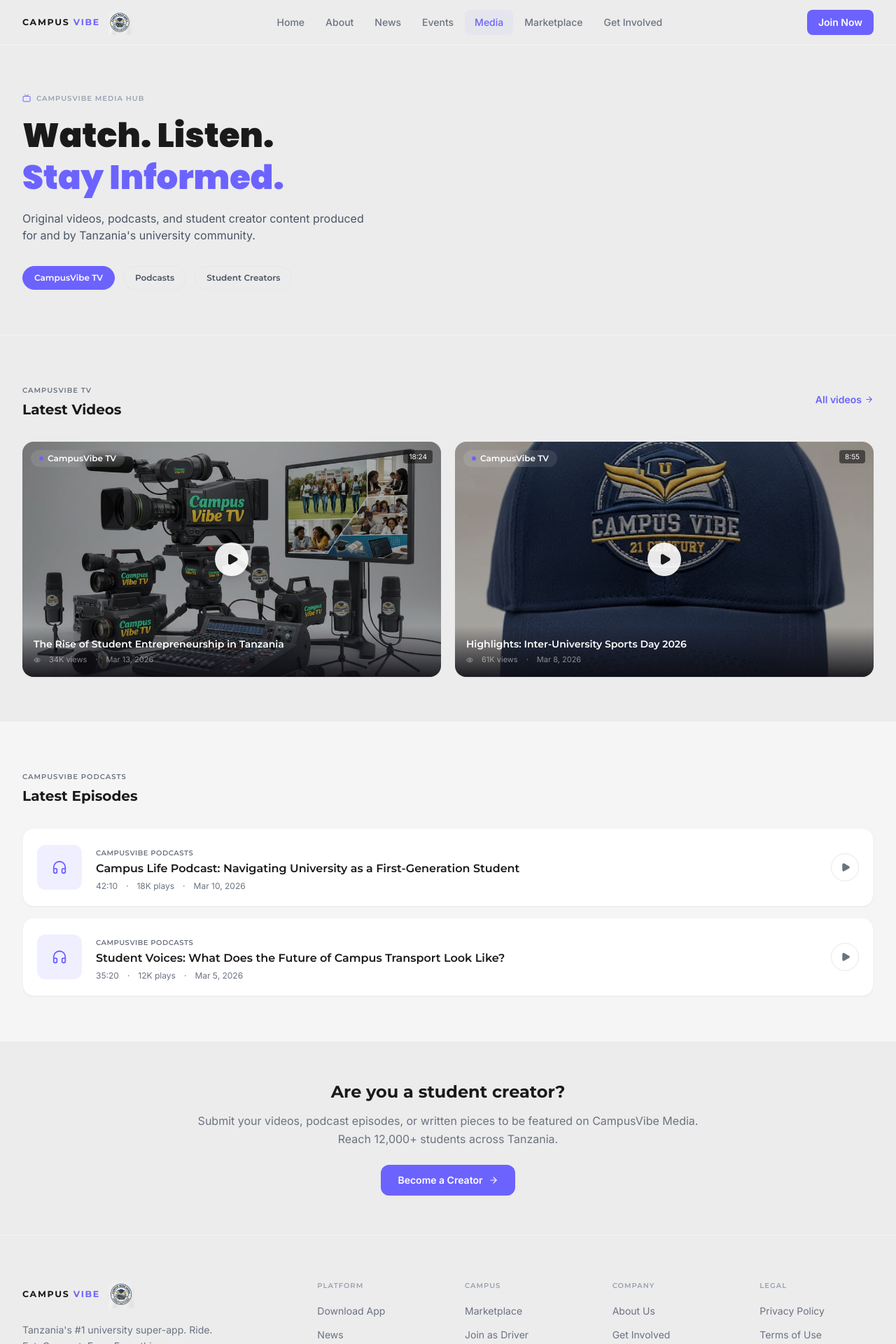
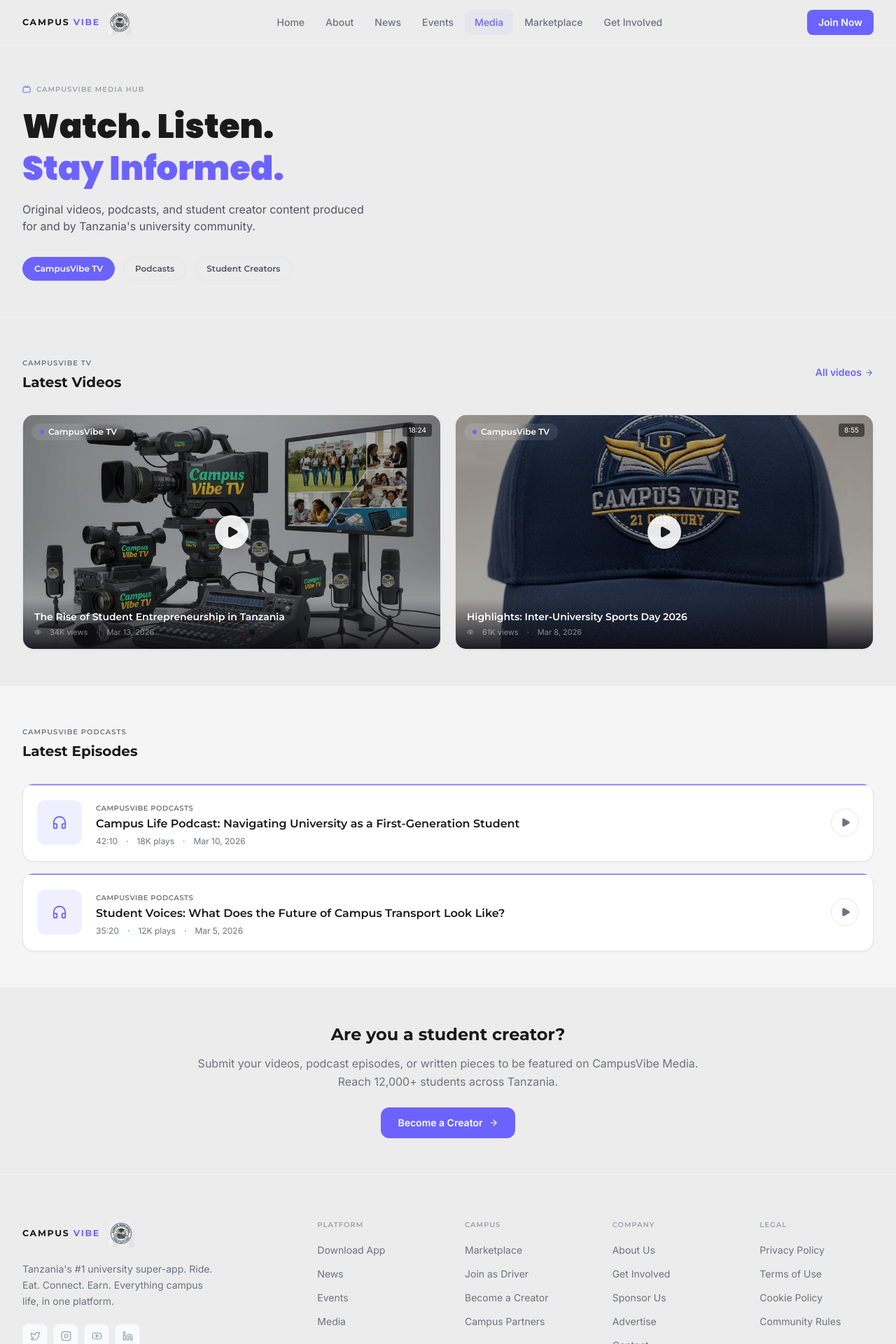
Before and after one commit to Stark-Priver/campusvibe, a Next.js app in the folder campusvibe/: page /media in a window 1280 px wide. Shown: the top 1920 px of the page at 70% size. Built offline with nearby package versions, Linux system fonts and the light colour scheme.

Commit message:
ui: [root-of-the-server]__660abb07._.js.map, 00000710.meta (+12 more) [2026-03-17 12:04:42]

```diff
--- a/campusvibe/src/app/media/page.tsx
+++ b/campusvibe/src/app/media/page.tsx
@@ -19,7 +19,7 @@ export default function MediaPage() {
     <>
       {/* Hero */}
       <div className="pt-16 bg-[#ECECEC] border-b border-gray-100">
-        <div className="max-w-7xl mx-auto px-4 sm:px-6 lg:px-8 py-16">
+        <div className="max-w-7xl mx-auto px-4 sm:px-6 lg:px-8 section-space-tight">
           <AnimatedSection>
             <span className="inline-flex items-center gap-2 text-[10px] uppercase tracking-widest font-section font-semibold text-gray-400 mb-4">
               <Tv size={12} className="text-brand" />
@@ -50,7 +50,7 @@ export default function MediaPage() {
       </div>
 
       {/* Videos */}
-      <section className="bg-[#ECECEC] py-16">
+      <section className="bg-[#ECECEC] section-space-tight">
         <div className="max-w-7xl mx-auto px-4 sm:px-6 lg:px-8">
           <AnimatedSection className="flex items-center justify-between mb-8">
             <div>
@@ -69,7 +69,7 @@ export default function MediaPage() {
               <AnimatedSection key={item.id} delay={0.07 * i}>
                 <Link
                   href={`/media/${item.slug}`}
-                  className="group relative block aspect-video rounded-2xl overflow-hidden card-hover"
+                  className="group relative block aspect-video card-pro card-hover"
                 >
                   <Image
                     src={item.imageUrl}
@@ -112,7 +112,7 @@ export default function MediaPage() {
       </section>
 
       {/* Podcasts */}
-      <section className="bg-surface py-16">
+      <section className="bg-surface section-space-tight">
         <div className="max-w-7xl mx-auto px-4 sm:px-6 lg:px-8">
           <AnimatedSection className="flex items-center justify-between mb-8">
             <div>
@@ -128,7 +128,7 @@ export default function MediaPage() {
               <AnimatedSection key={item.id} delay={0.07 * i}>
                 <Link
                   href={`/media/${item.slug}`}
-                  className="group flex items-center gap-5 bg-white border border-gray-100 rounded-2xl p-5 card-hover"
+                  className="group flex items-center gap-5 card-pro p-5 card-hover"
                 >
                   <div className="w-16 h-16 rounded-xl bg-brand/10 flex items-center justify-center shrink-0">
                     <Headphones size={22} className="text-brand" />
@@ -161,7 +161,7 @@ export default function MediaPage() {
       </section>
 
       {/* Creator CTA */}
-      <section className="bg-[#ECECEC] py-14 border-t border-gray-100">
+      <section className="bg-[#ECECEC] section-space-tight border-t border-gray-100">
         <div className="max-w-3xl mx-auto px-4 text-center">
           <AnimatedSection>
             <h2 className="font-section font-bold text-2xl text-dark">Are you a student creator?</h2>
```
